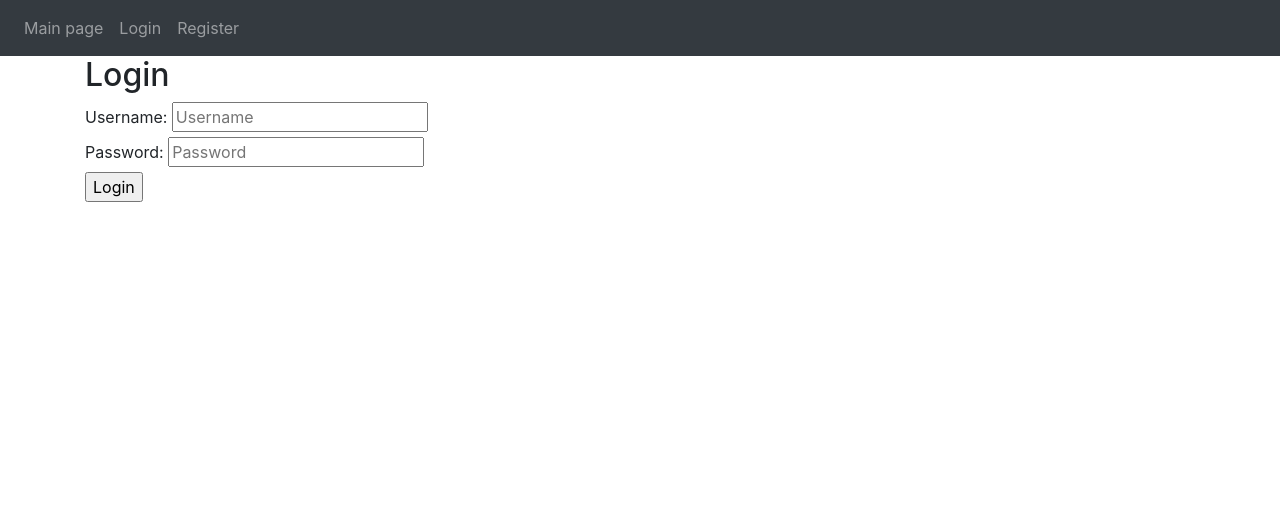
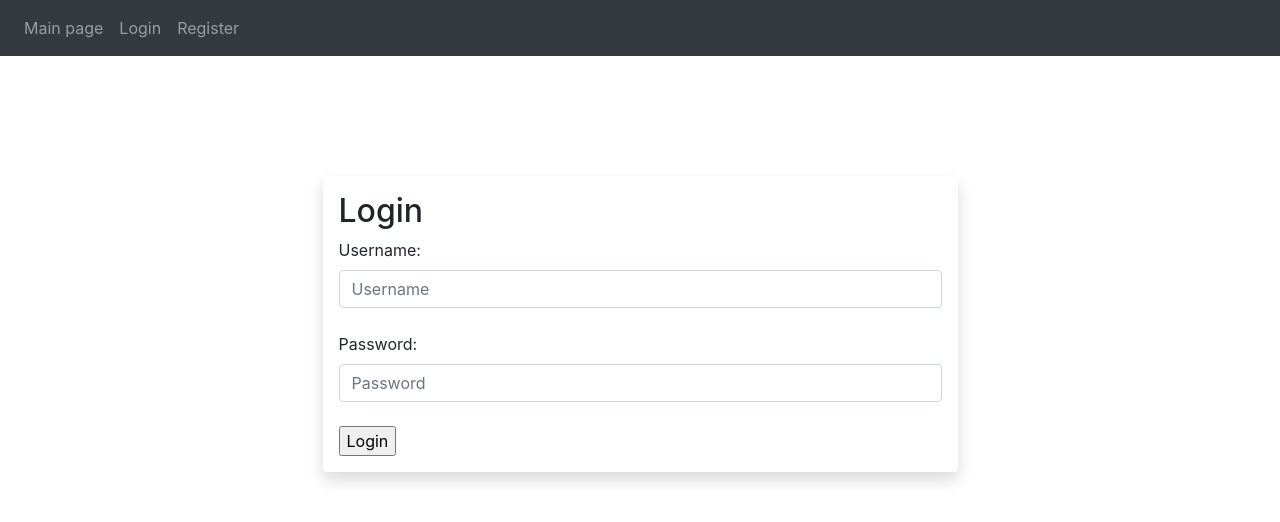
Before and after one commit to Erikyy/Kooliprojekt_TA-18E_Erik_Harald, a Django app: page /login/ in a window 1280 px wide. Shown: the top 522 px of the page. Run offline with Django 3.2, Linux system fonts and the light colour scheme; some libraries are stand-ins or nearby versions.

Commit message:
Improve register and login form design

```diff
--- a/webgallery/gallery/templates/pages/login.html
+++ b/webgallery/gallery/templates/pages/login.html
@@ -1,18 +1,26 @@
 {% extends 'base.html'%}
 {% block content %}
+
 <div class="container">
+    <div class="row d-flex justify-content-center my-4">
+        <div class="col-md-7">
+            <div class="shadow p-3 mb-5 bg-white rounded" style="margin-top: 6rem">
                 <h2>Login</h2>
 
                 <form method="POST" action="{% url 'gallery:login' %}">
                     {% csrf_token %}
                     <label for="username">Username:</label>
-            <input type="text" name="username" placeholder="Username">
+                    <input type="text" class="form-control" name="username" placeholder="Username">
                     <br>
                     <label for="password">Password:</label>
-            <input type="password" name="password" placeholder="Password">
+                    <input type="password" class="form-control" name="password" placeholder="Password">
                     <br>
                     <input type="submit" name="" value="Login">
 
                 </form>
             </div>
+        </div>
+    </div>
+</div>
+
 {% endblock %}
```
Also changed, not shown: webgallery/gallery/forms.py (+13 -1 lines), webgallery/gallery/templates/pages/register.html (+8 -0 lines), webgallery/db.sqlite3. Lines whose indentation alone changed are shown as unchanged.
